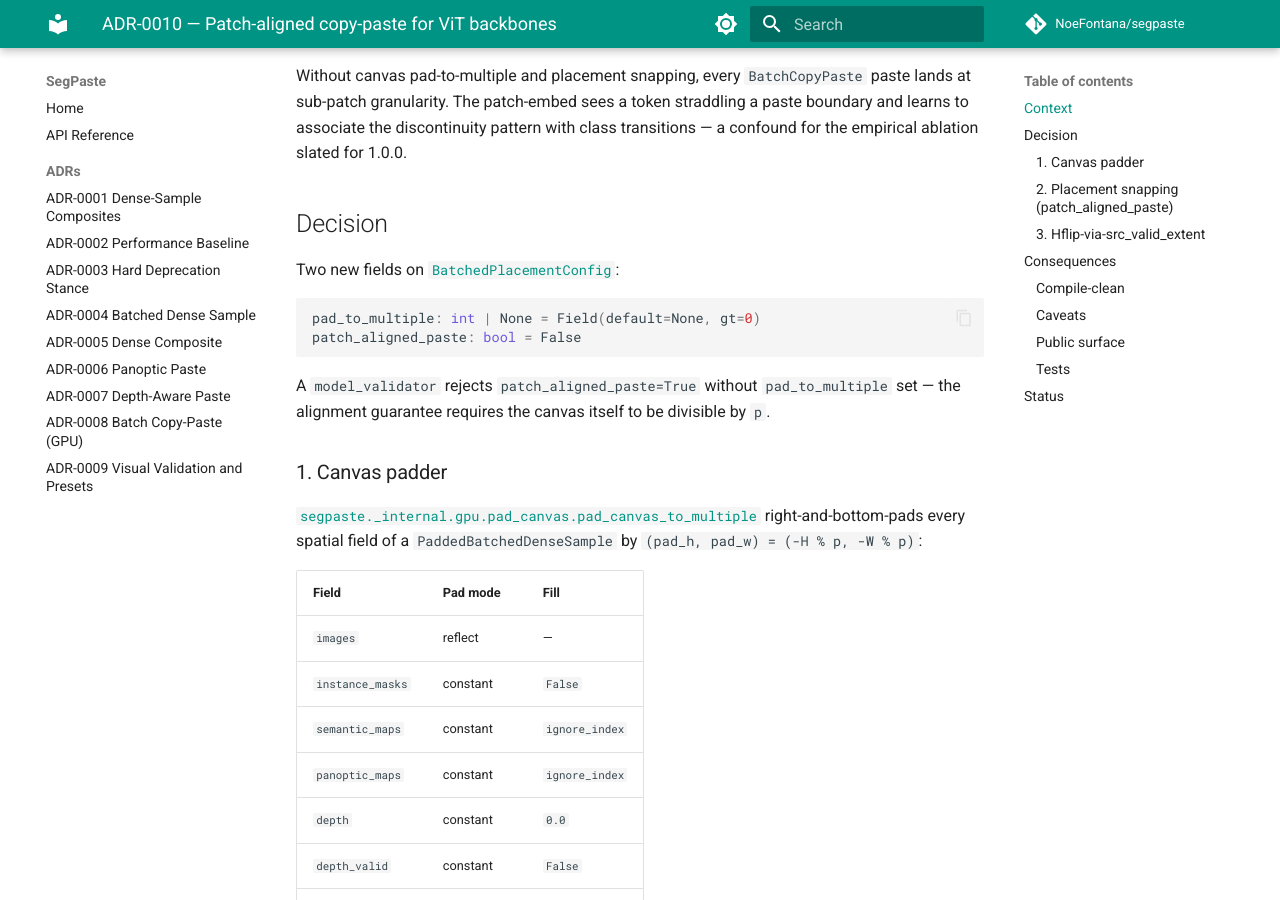
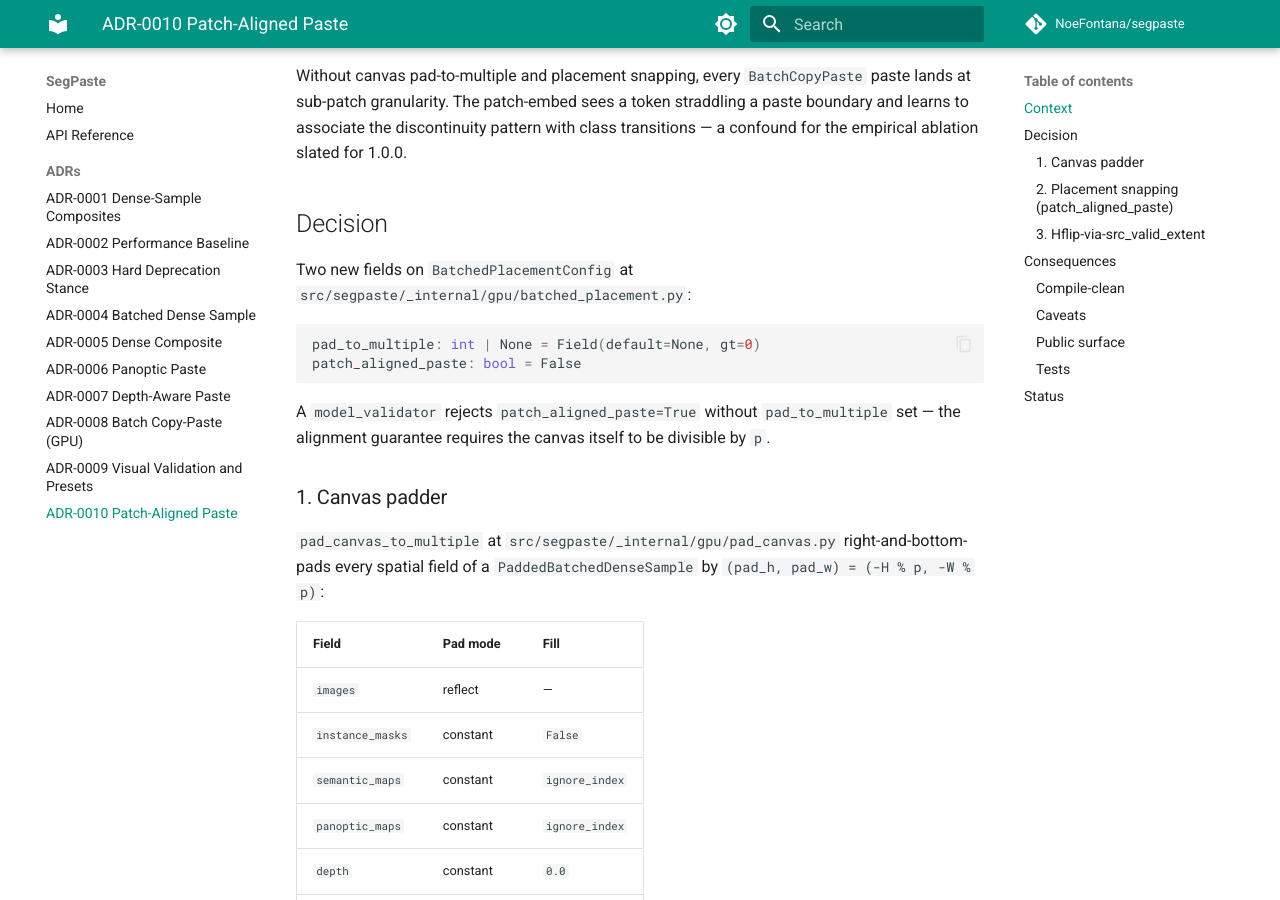
Before and after one commit to NoeFontana/segpaste, an MkDocs documentation site: the page built from docs/adrs/0010-patch-aligned-paste.md, in a window 1280 px wide and 900 px high, scrolled down 839 px. Built offline with MkDocs 1.6.1 and Material for MkDocs 9.7.7, drawn with Linux system fonts in a browser that asks for light colours; comment, search, counter and statistics services are not loaded.

Commit message:
docs: add ADR-0010 to nav, drop strict-mode-failing src links
mkdocs --strict in CI rejected the relative markdown links from the
ADR into src/ and tests/ paths (mkdocs only resolves links among
docs/ files). Other ADRs reference source paths in plain backticks;
match that style.

````diff
--- a/docs/adrs/0010-patch-aligned-paste.md
+++ b/docs/adrs/0010-patch-aligned-paste.md
@@ -28,8 +28,8 @@
 
 ## Decision
 
-Two new fields on
-[`BatchedPlacementConfig`](../../src/segpaste/_internal/gpu/batched_placement.py):
+Two new fields on `BatchedPlacementConfig` at
+`src/segpaste/_internal/gpu/batched_placement.py`:
 
 ```python
 pad_to_multiple: int | None = Field(default=None, gt=0)
@@ -42,7 +42,7 @@
 
 ### 1. Canvas padder
 
-[`segpaste._internal.gpu.pad_canvas.pad_canvas_to_multiple`](../../src/segpaste/_internal/gpu/pad_canvas.py)
+`pad_canvas_to_multiple` at `src/segpaste/_internal/gpu/pad_canvas.py`
 right-and-bottom-pads every spatial field of a `PaddedBatchedDenseSample` by
 `(pad_h, pad_w) = (-H % p, -W % p)`:
 
@@ -146,7 +146,7 @@
 `BatchedPlacementConfig` and `BatchCopyPasteConfig` are not in
 `segpaste.__all__`; the new fields and the `BatchedPlacement.src_valid_extent`
 field are internal. No
-[`tests/test_public_surface.py`](../../tests/test_public_surface.py) update
+`tests/test_public_surface.py` update
 required.
 
 ### Tests
--- a/mkdocs.yml
+++ b/mkdocs.yml
@@ -70,3 +70,4 @@
       - ADR-0007 Depth-Aware Paste: adrs/0007-depth-aware-paste.md
       - ADR-0008 Batch Copy-Paste (GPU): adrs/0008-batch-copy-paste.md
       - ADR-0009 Visual Validation and Presets: adrs/0009-visual-validation-and-presets.md
+      - ADR-0010 Patch-Aligned Paste: adrs/0010-patch-aligned-paste.md
````
